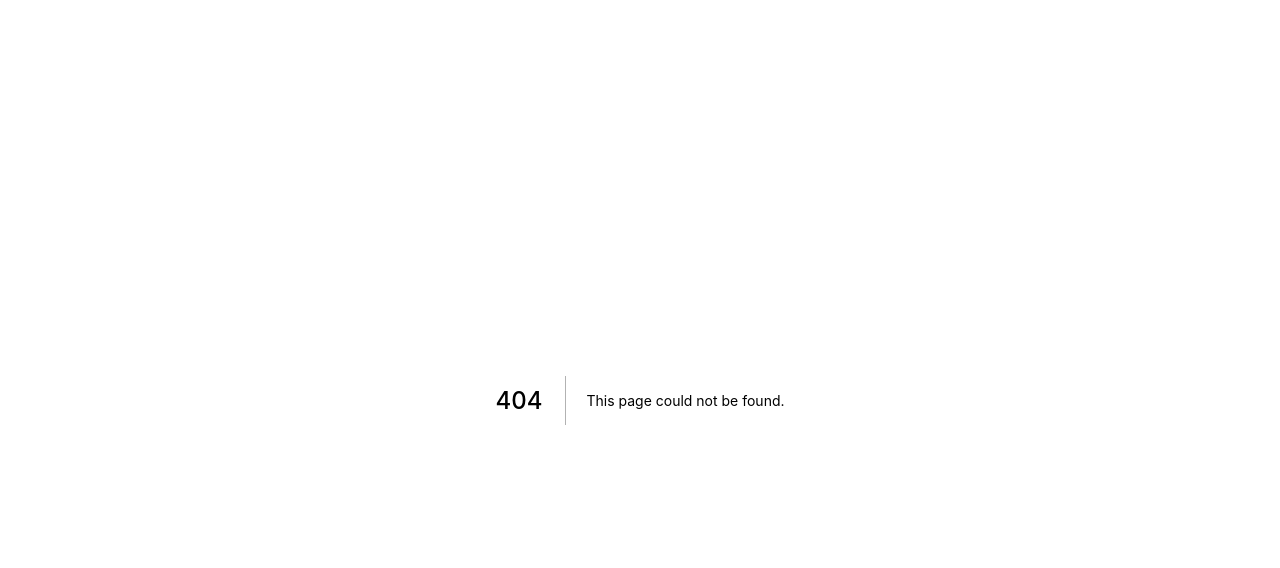
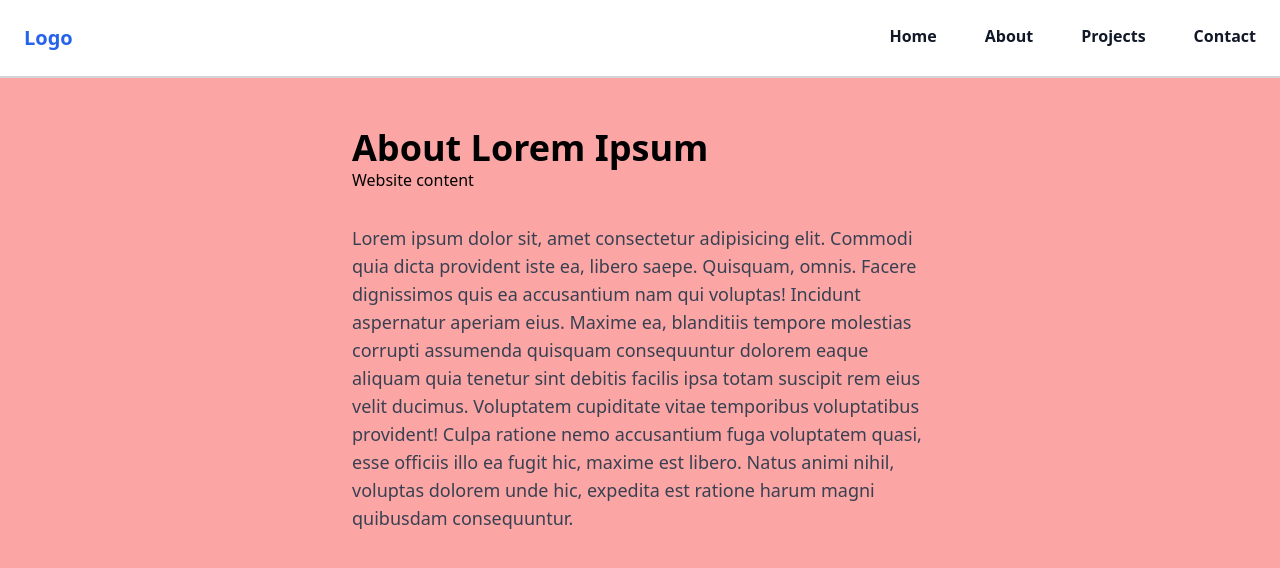
Before and after one commit to carlos-ch/my-site, a Next.js app: page /nav/about in a window 1280 px wide. Before the commit this address had no page. Shown: the top 568 px of the page. Built offline with nearby package versions, Linux system fonts and the light colour scheme.

Commit message:
new components for diff pages

```diff
--- /dev/null
+++ b/components/Card.js
@@ -0,0 +1,23 @@
+import Image from 'next/image';
+
+export default function Card({ src, children }) {
+  return (
+    <article>
+      <figure className="relative max-w-xs cursor-pointer">
+        <img
+          className="rounded-lg shadow-xl hover:shadow-2xl"
+          src={src}
+          alt="random img"
+        />
+        {/* <img
+          className="rounded-lg shadow-xl hover:shadow-2xl"
+          src={thumbnail}
+          alt="random img"
+        /> */}
+        <figcaption className="absolute text-lg -mt-16 text-white px-4">
+          {children}
+        </figcaption>
+      </figure>
+    </article>
+  );
+}
--- a/components/Layout.js
+++ b/components/Layout.js
@@ -1,5 +1,5 @@
 import Head from 'next/head';
-import React from 'react';
+import Navbar from './Navbar';
 
 export default function Layout({ title, children }) {
   return (
@@ -8,7 +8,8 @@ export default function Layout({ title, children }) {
         <title>{title}</title>
         <link rel="icon" href="/favicon.ico" />
       </Head>
-      <main className="container mx-auto max-w-xl pt-8 min-h-screen">
+      <Navbar />
+      <main className=" pt-32 container mx-auto max-w-xl  min-h-screen">
         {children}
       </main>
     </div>
--- /dev/null
+++ b/components/NavButton.js
@@ -0,0 +1,13 @@
+import Link from 'next/link';
+
+export default function NavButton({ toPage, children }) {
+  return (
+    <li className="hover:bg-blue-800 hover:text-white">
+      <Link href={toPage}>
+        <a className="relative block py-6 px-2 lg:p-6 text-sm lg:text-base font-bold">
+          {children}
+        </a>
+      </Link>
+    </li>
+  );
+}
--- /dev/null
+++ b/components/Navbar.js
@@ -0,0 +1,21 @@
+import NavButton from './NavButton';
+
+export default function Navbar() {
+  return (
+    <div>
+      <nav className="fixed top-0 w-full bg-white border-b-2 border-gray-300 text-gray-900 z-50">
+        <div className="container mx-auto flex justify-between">
+          <div className="relative block p-4 lg:p-6 text-xl text-blue-600 font-bold">
+            Logo
+          </div>
+          <ul className="flex">
+            <NavButton toPage="/">Home</NavButton>
+            <NavButton toPage="/nav/about">About</NavButton>
+            <NavButton toPage="/nav/projects">Projects</NavButton>
+            <NavButton toPage="/nav/contact">Contact</NavButton>
+          </ul>
+        </div>
+      </nav>
+    </div>
+  );
+}
--- a/pages/index.js
+++ b/pages/index.js
@@ -1,9 +1,10 @@
 import Layout from '../components/Layout';
+import Link from 'next/link';
 
 export default function Home() {
   return (
     <Layout title="My Site">
-      <h1>Next.js!</h1>
+      <h1 className="text-6xl font-bold sm:text-8xl">Lorem my site!</h1>
     </Layout>
   );
 }
--- /dev/null
+++ b/pages/nav/about.js
@@ -0,0 +1,27 @@
+import Layout from '../../components/Layout';
+
+export default function About() {
+  return (
+    <Layout title="About">
+      <div className="min-h-full">
+        <h1 className="text-2xl font-bold sm:text-4xl">About Lorem Ipsum</h1>
+        <h2>Website content</h2>
+        <div className="py-8 text-base leading-6 space-y-4 text-gray-700 sm:text-lg sm:leading-7">
+          <p>
+            Lorem ipsum dolor sit, amet consectetur adipisicing elit. Commodi
+            quia dicta provident iste ea, libero saepe. Quisquam, omnis. Facere
+            dignissimos quis ea accusantium nam qui voluptas! Incidunt
+            aspernatur aperiam eius. Maxime ea, blanditiis tempore molestias
+            corrupti assumenda quisquam consequuntur dolorem eaque aliquam quia
+            tenetur sint debitis facilis ipsa totam suscipit rem eius velit
+            ducimus. Voluptatem cupiditate vitae temporibus voluptatibus
+            provident! Culpa ratione nemo accusantium fuga voluptatem quasi,
+            esse officiis illo ea fugit hic, maxime est libero. Natus animi
+            nihil, voluptas dolorem unde hic, expedita est ratione harum magni
+            quibusdam consequuntur.
+          </p>
+        </div>
+      </div>
+    </Layout>
+  );
+}
--- /dev/null
+++ b/pages/nav/contact.js
@@ -0,0 +1,21 @@
+import Layout from '../../components/Layout';
+
+export default function Contact() {
+  return (
+    <Layout title="Contact">
+      <h1 className="text-2xl font-bold sm:text-4xl">Contact me</h1>
+      <p>
+        <a class="default" href="mailto:hello@minus99.com">
+          hello@minus99.com
+        </a>
+        <br />
+        <a class="default" href="tel:0090123000">
+          +90 (123) 000
+        </a>
+        <br />
+        Worldwide
+      </p>
+      <small>CCreat © 2020</small>
+    </Layout>
+  );
+}
--- /dev/null
+++ b/pages/nav/projects.js
@@ -0,0 +1,26 @@
+import Card from '../../components/Card';
+import Layout from '../../components/Layout';
+
+export default function Projects() {
+  return (
+    <div className="min-h-full">
+      <Layout title="Projects">
+        <h1 className="text-2xl font-bold sm:text-4xl">My Portfolio</h1>
+        <section className="flex flex-wrap items-center justify-center h-screen">
+          <Card src="https://picsum.photos/seed/picsum/300/200">
+            <p>To-do list</p>
+          </Card>
+          <Card src="https://picsum.photos/seed/picsum/300/200">
+            <p>Weather App</p>
+          </Card>
+          <Card src="https://picsum.photos/seed/picsum/300/200">
+            <p>Calculator</p>
+          </Card>
+          <Card src="https://picsum.photos/seed/picsum/300/200">
+            <p>To-do list SPA</p>
+          </Card>
+        </section>
+      </Layout>
+    </div>
+  );
+}
```
